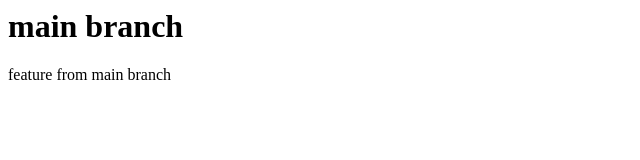
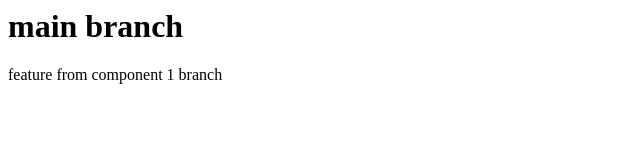
Before and after one commit to galibmulani/test_knowledge, a plain HTML site: page index.html in a window 1280 px wide. Shown: the full height of the page, 0-640 px from the left. Drawn offline with Linux system fonts and the light colour scheme.

Commit message:
p tag add for comp1

```diff
--- a/index.html
+++ b/index.html
@@ -1,2 +1,2 @@
 <h1> main branch</h1>
-<p>feature from main branch</p>
+<p>feature from component 1 branch</p>
```
